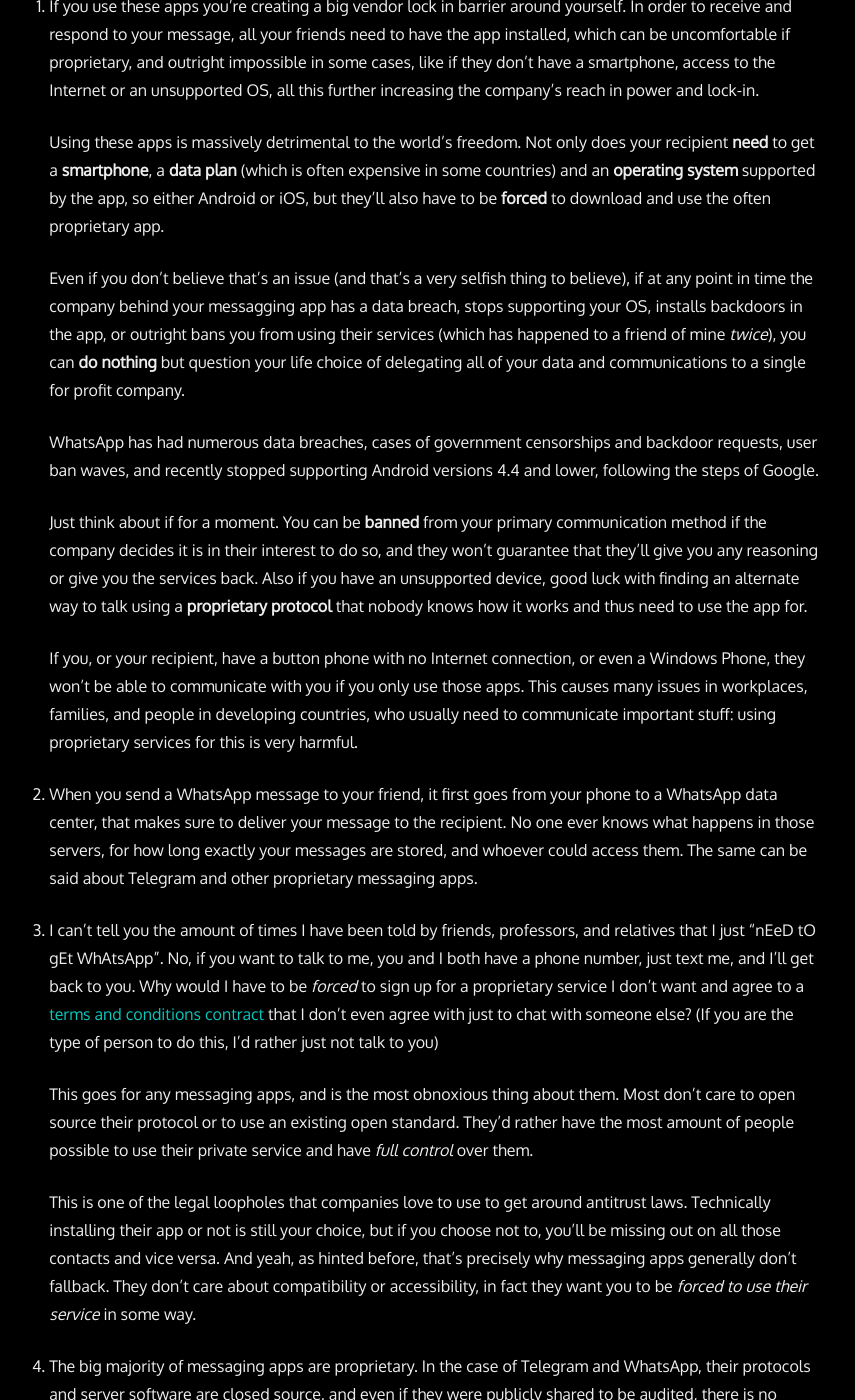
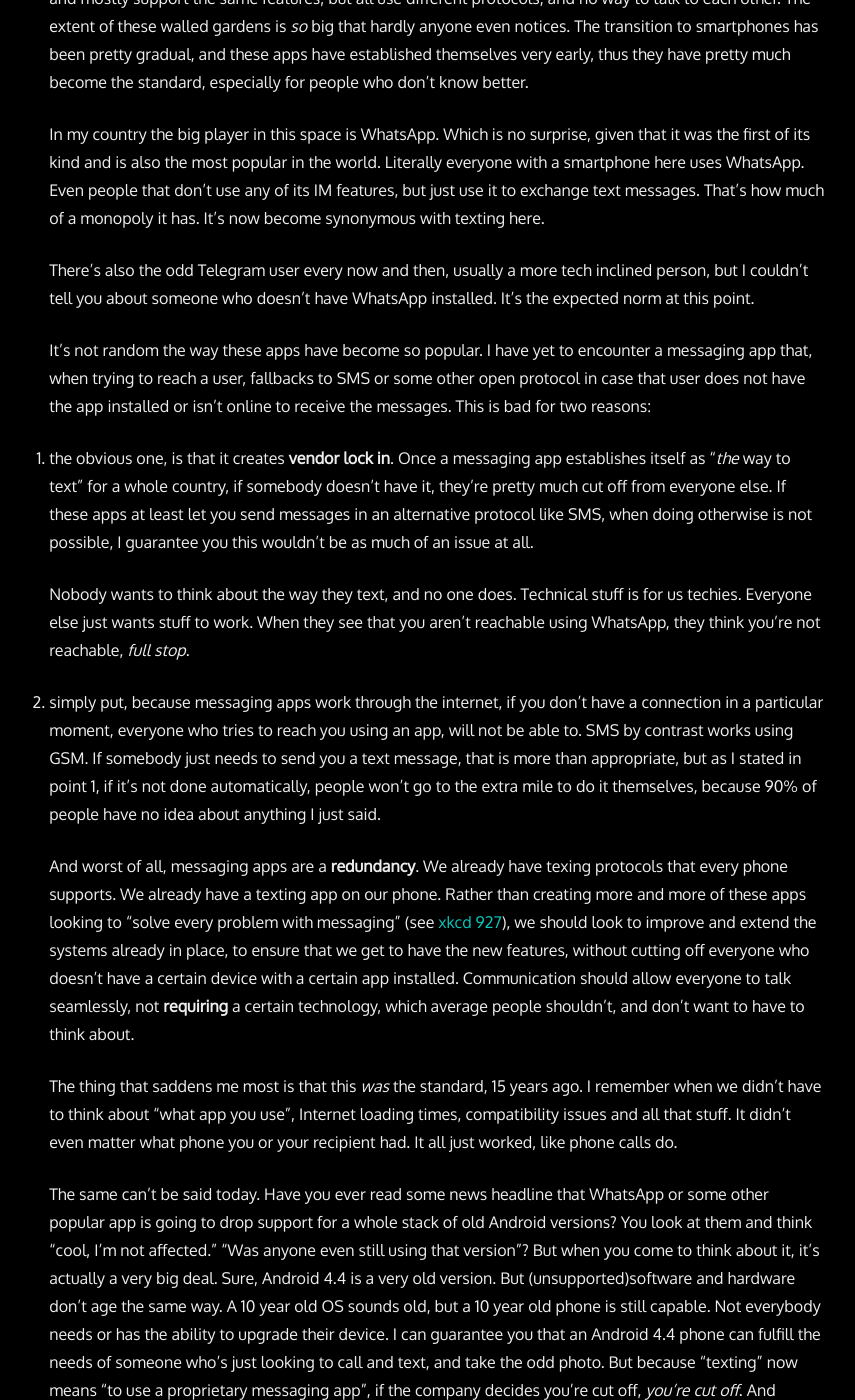
Before and after one commit to s7uck/s7uck.github.io, a Jekyll site: the page built from _posts/2022-9-21-Use-RCS-instead-of-messaging-apps.md, in a window 1280 px wide and 1400 px high, scrolled down 1185 px. Shown: the whole window, without its empty margins (203-1058 px from the left). Built offline with Jekyll 4.4.1, drawn with Linux system fonts in a browser that asks for light colours; some of the changed text lies outside the part shown.

Commit message:
Rewriting the messaging app post

```diff
--- a/_posts/2022-9-21-Use-RCS-instead-of-messaging-apps.md
+++ b/_posts/2022-9-21-Use-RCS-instead-of-messaging-apps.md
@@ -1,238 +1,186 @@
 ---
 layout: post
-title: "Use RCS Instead Of Messaging Apps"
+title: "Why Messaging Apps are Stupid"
 date: 2022-09-21 23:05:24 +0200
 categories: thoughts tech
 ---
 
-How do you message all of your friends and relatives? Is there more than
-one answer? When you know a lot of people, you just can't seem to agree
-on what messaging system to use.
+Cell phones. They've been around longer than me, and they've spring
+loaded our society into the often dubbed "communications age". It seems
+like today anyone can just talk to anybody, wherever they are, simply
+by pulling a phone out their pocket. Sounds great, right?
 
-Probably, you've had to sign up to some messaging service used by your
-workplace for communications and now everyone is starting to text you
-there, even though you wouldn't use it for anything else. It's really
-frustrating.
+Well, anybody who's been living within the past 10 years knows that the
+reality is far more nuanced. Yeah, to non-techies it *looks* like we
+communicate with phones in a straightforward way, but that couldn't be
+further from the truth. And this all started when app stores came along.
 
-This creates a massive communication barrier, and that seems ironic for
-a technology that was meant to open up information. Why does it have to
-be that way?
+It *looked* like the arrival of the smartphone was gonna make
+communications so much easier and richer in content. We now had better
+cameras on phones, the ability to make video calls, and all sorts of
+stuff that was previously relegated to "your home computer". But in
+reality, standards don't move nearly as fast as innovation, and so it
+was the duty of third party app developers to bring this richer
+experience to smartphones. As you may infer from the title of this, I'm
+specifically talking about **texting**.
 
-Back in the 2000's and early 2010's the answer to that question was
-obvious, you just hit them up with an SMS and they'd text you back,
-whatever phone you or they were using.
+Texting, for the longest time, had a pretty tight definition. It meant to
+exchange text messages via SMS. And while not all cell phones have always
+supported it, it's a fairly universal standard, one that lets a 20 year
+old phone communicate with a modern smartphone. And you just have to give
+it props for that.
 
-------------------------------------------------------------------------
+While for regular text message endeavors, SMS was fine, and honestly
+still is, it's not nearly flexible enough for the hardware that we now
+have and for the speeds of the internet. Yeah sure MMS was a thing, but it
+might as well not be for how awful (and expensive) it is.
 
-At the time, however, an SMS message usually cost about 50 cents if your
-mobile plan didn't cover them, and the simple mention of MMS would
-strike fear into any phone user. This was mostly a carrier problem, but
-it was widespread enough that, at least in my country, sending an SMS
-message was considered risky. Most people just called.
+Let's not beat around the bush anymore, we all know the story. Today, in
+2022, if you're living a life, you're not using SMS to text. You're using
+a **messaging app**. Yes, instant messaging has been around for years,
+some protocols have existed for longer than SMS. And IM has very obvious
+perks, like statuses, longer message support, discoverability, and
+importantly support for media.
 
-So in 2009 [WhatsApp](https://whatsapp.com) launched as a paid service,
-for around 89 cents a year. It stayed that way up until early 2014.
-WhatsApp got so popular in a matter of years because internet access was
-becoming cheaper and more widely available.
+But messaging apps are very distinct from classic IMs, because unlike the
+latter, messaging apps tend to be a) **proprietary**, and b)
+**incompatible with each other**. Pretty much **all** messaging apps out
+there use a **proprietary protocol**, allow only **one official client**,
+and **aren't compatible with any other protocol**.
 
-Because carriers didn't start lowering text fees until very late in
-2017, and app stores kept pushing these apps, the rise to power of
-WhatsApp and later Facebook started causing a vendor lock in issue *so
-big* that people nowadays don't even notice it.
+The result of this is the creation of big walled gardens that all reinvent
+the wheel of texting in their own way, and mostly support the same features,
+but all use different protocols, and no way to talk to each other. The extent
+of these walled gardens is *so* big that hardly anyone even notices.
+The transition to smartphones has been pretty gradual, and these apps have
+established themselves very early, thus they have pretty much become the
+standard, especially for people who don't know better.
 
-In fact, whatever person you talk to just takes for granted that you
-have WhatsApp on your phone and when I bring up the fact that I *don't*
-want it I just look "weird".
+In my country the big player in this space is WhatsApp. Which is no
+surprise, given that it was the first of its kind and is also the most
+popular in the world. Literally everyone with a smartphone here uses
+WhatsApp. Even people that don't use any of its IM features, but just use it
+to exchange text messages. That's how much of a monopoly it has. It's now
+become synonymous with texting here.
 
-Okay, so let me explain why I think messaging apps are really bad:
+There's also the odd Telegram user every now and then, usually a more tech
+inclined person, but I couldn't tell you about someone who doesn't have
+WhatsApp installed. It's the expected norm at this point.
 
-1.  If you use these apps you're creating a big vendor lock in barrier
-    around yourself. In order to receive and respond to your message,
-    all your friends need to have the app installed, which can be
-    uncomfortable if proprietary, and outright impossible in some cases,
-    like if they don't have a smartphone, access to the Internet or an
-    unsupported OS, all this further increasing the company's reach in
-    power and lock-in.
+It's not random the way these apps have become so popular.
+I have yet to encounter a messaging app that, when trying to reach a user,
+fallbacks to SMS or some other open protocol in case that user does not have
+the app installed or isn't online to receive the messages. This is bad for
+two reasons:
+1.  the obvious one, is that it creates **vendor lock in**. Once a
+    messaging app establishes itself as "*the* way to text" for a whole
+    country, if somebody doesn't have it, they're pretty much cut off from
+    everyone else. If these apps at least let you send messages in an
+    alternative protocol like SMS, when doing otherwise is not possible,
+    I guarantee you this wouldn't be as much of an issue at all.
 
-    Using these apps is massively detrimental to the world's freedom.
-    Not only does your recipient **need** to get a **smartphone**, a
-    **data plan** (which is often expensive in some countries) and an
-    **operating system** supported by the app, so either Android or iOS,
-    but they'll also have to be **forced** to download and use the
-    often proprietary app.
+    Nobody wants to think about the way they text, and no one does. Technical
+    stuff is for us techies. Everyone else just wants stuff to work. When
+    they see that you aren't reachable using WhatsApp, they think you're not
+    reachable, *full stop*.
 
-    Even if you don't believe that's an issue (and that's a very
-    selfish thing to believe), if at any point in time the company
-    behind your messagging app has a data breach, stops supporting your
-    OS, installs backdoors in the app, or outright bans you from using
-    their services (which has happened to a friend of mine *twice*), you
-    can **do nothing** but question your life choice of delegating all
-    of your data and communications to a single for profit company.
+2.  simply put, because messaging apps work through the internet, if you
+    don't have a connection in a particular moment, everyone who tries to
+    reach you using an app, will not be able to. SMS by contrast works using
+    GSM. If somebody just needs to send you a text message, that is more than
+    appropriate, but as I stated in point 1, if it's not done automatically,
+    people won't go to the extra mile to do it themselves, because 90% of
+    people have no idea about anything I just said.
 
-    WhatsApp has had numerous data breaches, cases of government
-    censorships and backdoor requests, user ban waves, and recently
-    stopped supporting Android versions 4.4 and lower, following the
-    steps of Google.
+And worst of all, messaging apps are a **redundancy**. We already have
+texing protocols that every phone supports. We already have a texting app on
+our phone. Rather than creating more and more of these apps looking to
+"solve every problem with messaging" (see [xkcd 927](https://xkcd.com/927)),
+we should look to improve and extend the systems already in place, to ensure
+that we get to have the new features, without cutting off everyone who doesn't
+have a certain device with a certain app installed. Communication should allow
+everyone to talk seamlessly, not **requiring** a certain technology, which
+average people shouldn't, and don't want to have to think about.
 
-    Just think about if for a moment. You can be **banned** from your
-    primary communication method if the company decides it is in their
-    interest to do so, and they won't guarantee that they'll give you
-    any reasoning or give you the services back. Also if you have an
-    unsupported device, good luck with finding an alternate way to talk
-    using a **proprietary protocol** that nobody knows how it works and
-    thus need to use the app for.
+The thing that saddens me most is that this *was* the standard, 15 years ago.
+I remember when we didn't have to think about "what app you use", Internet
+loading times, compatibility issues and all that stuff. It didn't even matter
+what phone you or your recipient had. It all just worked, like phone calls do.
 
-    If you, or your recipient, have a button phone with no Internet
-    connection, or even a Windows Phone, they won't be able to
-    communicate with you if you only use those apps. This causes many
-    issues in workplaces, families, and people in developing countries,
-    who usually need to communicate important stuff: using proprietary
-    services for this is very harmful.
+The same can't be said today. Have you ever read some news headline that
+WhatsApp or some other popular app is going to drop support for a whole stack
+of old Android versions? You look at them and think "cool, I'm not affected."
+"Was anyone even still using that version"? But when you come to think about
+it, it's actually a very big deal. Sure, Android 4.4 is a very old version.
+But (unsupported)software and hardware don't age the same way. A 10 year old
+OS sounds old, but a 10 year old phone is still capable. Not everybody needs
+or has the ability to upgrade their device. I can guarantee you that an
+Android 4.4 phone can fulfill the needs of someone who's just looking to call
+and text, and take the odd photo. But because "texting" now means "to use a
+proprietary messaging app", if the company decides you're cut off, *you're cut
+off*. And everyone around you **will** still expect to reach you through it.
+In other words, that perfectly good phone (think Galaxy S2 or Nexus 4) will
+now get thrown away and become e-waste, because a messaging app no longer
+works. (Keep in mind that the vast majority of people can't tell apart
+their hardware and the operating system.)
 
-2.  When you send a WhatsApp message to your friend, it first goes from
-    your phone to a WhatsApp data center, that makes sure to deliver
-    your message to the recipient. No one ever knows what happens in
-    those servers, for how long exactly your messages are stored, and
-    whoever could access them. The same can be said about Telegram and
-    other proprietary messaging apps.
+This level of control over compatibility means that essentially, a piece of
+hardware, or a software platform, has no hopes of establishing itself until
+the big messaging apps start deciding to support it. And even established
+systems may fall apart in days if the app decides to drop the support.
+This severely cripples innovation, strengthens the duopoly of the mobile
+space, and it's already happened so many times. Yes, I'm thinking of you,
+Windows Phone. And meego, Symbian, Firefox OS, Ubuntu touch, you name it.
 
-3.  I can't tell you the amount of times I have been told by friends,
-    professors, and relatives that I just "nEeD tO gEt WhAtsApp". No, if
-    you want to talk to me, you and I both have a phone number, just
-    text me, and I'll get back to you. Why would I have to be *forced*
-    to sign up for a proprietary service I don't want and agree to a
-    [terms and conditions contract](https://whatsapp.com/privacy) that I
-    don't even agree with just to chat with someone else? (If you are
-    the type of person to do this, I'd rather just not talk to you)
+I know, there are a lot of systems that are too old to keep supporting.
+And from a developer or a company's point of view, that makes sense. But in
+actuality, there's no reason why someone stuck on an older hardware or
+software shouldn't be able to keep communicating with other people. We've
+been giving that for granted for a long time, and now that planned
+obsolescence is becoming more and more stringent, the effects of this have
+become noticeable. Do you know how many Android 5 users there are today?
+215 million. 215 million, seemingly unable to talk to their contacts
+anymore, because the silo messaging app that's so widely used now stopped
+supporting it.
 
-    This goes for any messaging apps, and is the most obnoxious thing
-    about them. Most don't care to open source their protocol or to use
-    an existing open standard. They'd rather have the most amount of
-    people possible to use their private service and have *full control*
-    over them.
+These messaging apps are the reason why someone can't just go and buy a
+€24 Nokia 110 if they don't have a use for a smartphone, because texting
+in the eyes of most consumers has been replaced by the need of a
+messaging app. Think of everyone that is used to old cell phones, who now
+struggles using a smartphone that's not designed for them while using 0.2%
+of its feature set just because it needs to run WhatsApp.
 
-    This is one of the legal loopholes that companies love to use to get
-    around antitrust laws. Technically installing their app or not is
-    still your choice, but if you choose not to, you'll be missing out
-    on all those contacts and vice versa. And yeah, as hinted before,
-    that's precisely why messaging apps generally don't fallback. They
-    don't care about compatibility or accessibility, in fact they want
-    you to be *forced to use their service* in some way.
+Compatibility is not the only way these messaging apps can just screw a
+bunch of people over. Think now of security. What if the messaging app
+that you use for all your communications, and is also used by 3 billion
+people, suddenly has a data breach? Well, now you're screwed because all
+your messages go through that company's service. Yeah, sure, the company
+says they're using encryption, but realistically, end to end encryption
+is useless if a fault is found on the client side, and we're not even
+going to tackle government requests because you can leave that discussion
+to other people.
 
-4.  The big majority of messaging apps are proprietary. In the case of
-    Telegram and WhatsApp, their protocols and server software are
-    closed source, and even if they were publicly shared to be audited,
-    there is no guarantee that the published code is the same that's
-    running on the server. [Telegram's founder even says
-    so](https://t.me/durovschat/515221).
+This lets me briefly mention terms of service. When you use WhatsApp or
+whatever other messaging app on the planet that uses a proprietary
+client and a proprietary protocol, you're essentially signing a contract
+agreeing to a whole bunch of conditions that you didn't read (neither did
+I or anyone else really). But this entails a huge level of control on
+the company side, because if they decide that you've broken their terms
+of service, they can just ban you, and just like that you're cut off.
+Gotta get a new number or try to negotiate. All of this to access a
+service that shouldn't be behind closed walls anyway. Before you write
+this off as unlikely, this has happened to a friend of mine. twice.
 
-Also, most apps did not add anything useful to the **texting**
-experience. Exchanging text messages and talking on WhatsApp is roughly
-identical. Actually I bet the average WhatsApp experience in 2014 was
-indistinguishable from using MMS.
+<h3 class="faded"><pre># to be finished</pre></h3>
 
-But surely, they must have changed *something*. I mean how did they get
-popular otherwise? For WhatsApp, the answer is statuses, and for
-Telegram lossless media exchange, replies and stickers.
-
-Those seem pretty compelling as features, that are definitely lacking in
-SMS. But what if there was a **new standard**, a spiritual successor to
-SMS, that allows for a more modern chat experience across all kinds of
-phones, just like what MMS tried to do?
-
-------------------------------------------------------------------------
-
-## The solution is RCS!
-
-So what is the solution to all of this? I hinted before to an **open
-protocol** that allows everyone to talk with anyone else, just like SMS,
-but with more robust security and more features. It turns out, there is
-one: **[RCS](https://wikipedia.org/wiki/Rich_Communication_Service)**!
-
-I really love these kinds of open standards, the internet was built on
-them. Actually, most things we take for granted every day use standards
-that developers, providers and companies have agreed on for decades.
-HTML, Unicode, POSIX all come to mind.
-
-RCS, or Rich Communication Service is one such protocol. SMS has been
-included since the early '80s on basically all cellphones, and since
-then MMS was also launched for media capable phones.
-
-If you have an Android phone, **you can already start to use RCS** with
-all of your friends. RCS support is bundled with all Android 5.0+ phones
-and you can also install one on your own if for some reason that isn't
-the case. Generally, RCS apps also work as SMS apps and vice versa.
-
-By far the most popular RCS client is **[Google
-Messages](https://messages.google.com)**, but RCS is also supported by
-Samsung Messages, which is probably already the default SMS apps on your
-phone. So you can also text if you or your recipient don't have an
-internet connection or a smartphone.
-
-------------------------------------------------------------------------
-
-1.  You can just send a text message to anyone, as long as they have a
-    cell phone made after the year 1990. RCS clients fallback to SMS in
-    case the recipient's phone is not connected to the internet or if
-    it does not support RCS.
-
-    SMS support is completely independent of the operating system. In
-    fact, your phone doesn't even need to have one as long as the
-    hardware firmware has SMS.
-
-    It is up to the developers of the OS to preload a working SMS
-    client, but even if they for some reason didn't, there are loads
-    available like Textra for Android phones and you could always make
-    your own if you wanted.
-
-    Every Android phone with at least Android 5.0 fully supports all
-    features of RCS, and older phones can still use and receive SMS even
-    from RCS users.
-
-    So, with SMS, you can text even in remote places with no Internet.
-    No matter if your recipient is currently online, if they even have a
-    smartphone, or if they have low signal, they'll still be able to
-    read your message.
-
-2.  RCS systems use your mobile providers's RCS infrastructure to route
-    your messages over to your recipient. Conversely to apps like
-    Telegram there's no need for a data center that stores your
-    messages. These RCS services run a selfhosted software known as an
-    "RCS deployment". [Google](https://jibe.google.com) makes the
-    deployment used by the majority of providers. These deployments
-    should be GSMA compliant, so aligned with the RCS standard.
-
-    If you and your friend are on different carriers, **RCS hubs** come
-    in to play to send messages across the global RCS network.
-
-    SMS, the fallback, sends your message to an SMSC ("SMS Center") in
-    your radio coverage area, which is then sent over to your
-    recipient's area, just like phone calls (however, the phone line
-    and the SMS route are different).
-
-3.  Your messages are only on you and your recipient's phones,
-    including photos and videos. Also, unlike WhatsApp which does a
-    similar thing, there's no need for an expensive and often
-    unreliable cloud backup, because a lot of chats can be stored into a
-    SIM card.
-
-    As an added bonus, most RCS implementations are now end-to-end
-    encrypted.
-
-4.  The RCS protocol has full support for **message replies**, **message
-    deletion**, **high quality photos**, **location data**, reactions,
-    videos, stickers and as I've been able to test, even raw files.
-
-    RCS messages can even contain information like live locations,
-    stickers, GIFs, search results, and more.
-
-    In case there's some need to fall back to SMS, information about
-    replies and reactions is preserved (eg. a "Reply to: ..." text
-    will be shown to SMS users) and media is sent over MMS or using
-    links. This ensures integrity if you can't use RCS at a given time.
-
-------------------------------------------------------------------------
-
-So all of that said, why spend so much of your time trying to get
-someone else to download the same app you're using, when you could just
-open the Messages app and just... talk?
+<!--
+TODO:
+Write about alternate client support.
+Segway into the need for an open protocol, that falls back to established
+standards and is able to be used on any app.
+(Mention IM like XMPP, Matrix, etc in the process, because they're the best
+example).
+Then talk about RCS, what it solves and how to use it, and how it's better
+than using messaging apps. (The focus of the article has shifted quite a lot
+from the original, but should still mention RCS)
+-->
```
